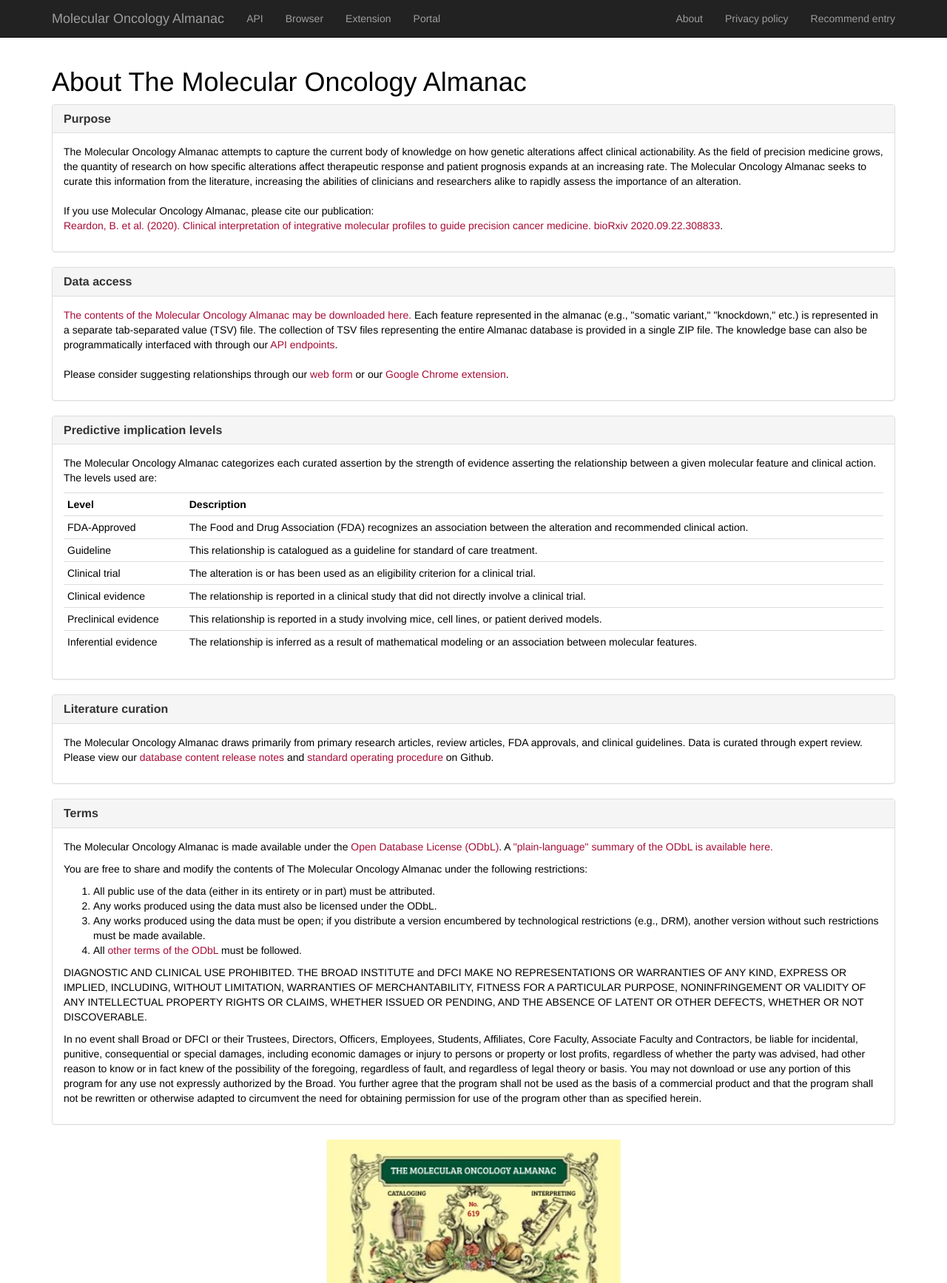
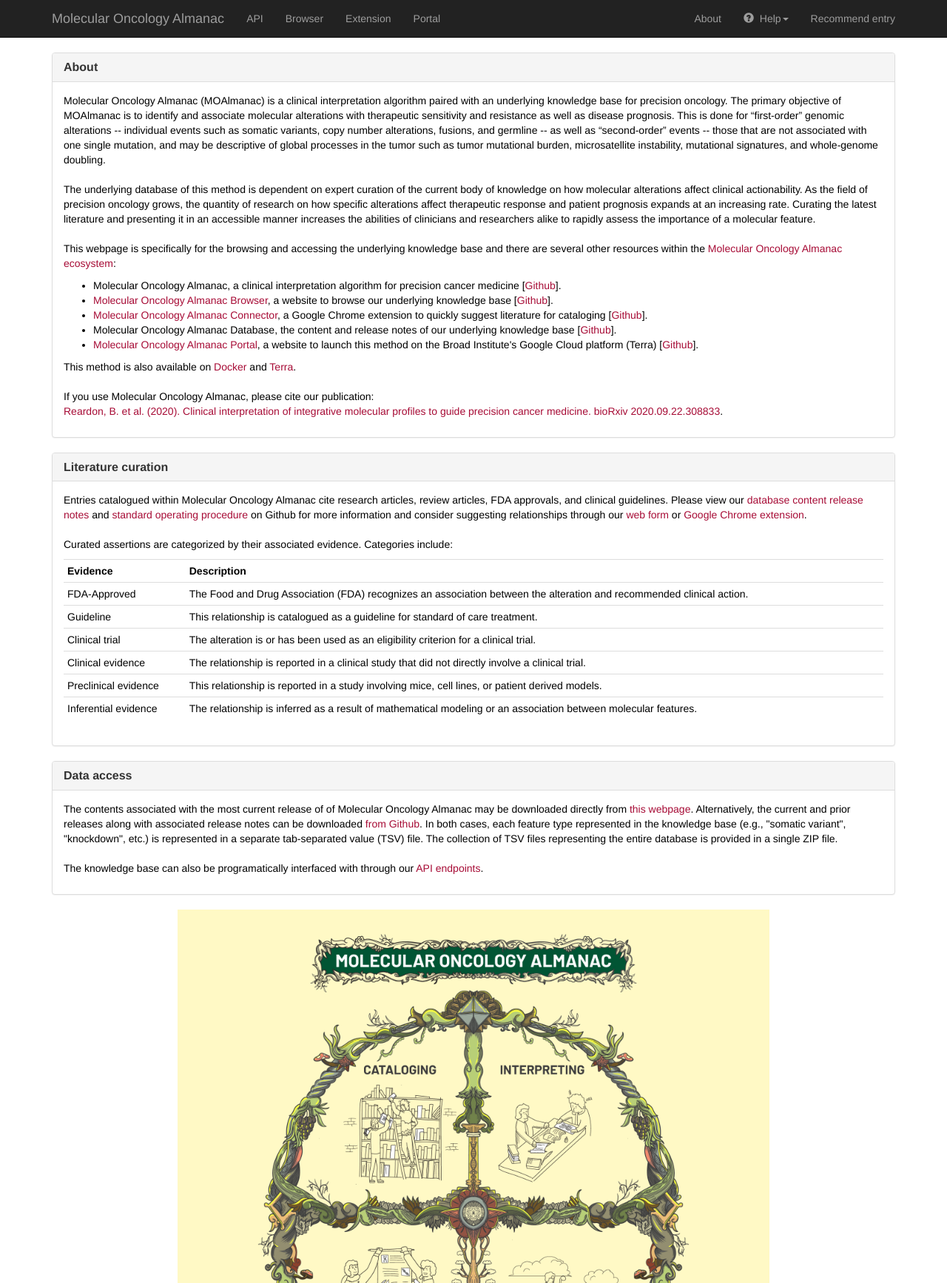
Before and after one commit to vanallenlab/moalmanac-browser, a Flask app: page /about in a window 1280 px wide. Shown: the top 1735 px of the page at 74% size. Run offline with Flask 2, Linux system fonts and the light colour scheme; parts of the project's set-up code (start-up, migrations or seed data) failed here and were passed over; some libraries are stand-ins or nearby versions.

Commit message:
Updated about page, navbar, and footer

```diff
--- a/almanac_browser/modules/portal.py
+++ b/almanac_browser/modules/portal.py
@@ -298,6 +298,11 @@ def privacy_policy():
     return render_template('PrivacyPolicy_Connector_publish.html')
 
 
+@portal.route('/terms')
+def terms():
+    return render_template('portal_terms.html')
+
+
 @portal.route('/export', methods=['GET'])
 def export():
     feature_defs = FeatureDefinition.query.all()
--- a/templates/footer.html
+++ b/templates/footer.html
@@ -1,9 +1,14 @@
 <footer class="footer">
 	<div class="container text-muted">
-		<p>{{ config['APP_NAME'] }} is made available under the <a href="http://opendatacommons.org/licenses/odbl/1.0/">Open Database License</a>.</p>
-		<p>DIAGNOSTIC AND CLINICAL USE PROHIBITED.  THE BROAD INSTITUTE and DFCI MAKE NO REPRESENTATIONS OR WARRANTIES OF ANY KIND, EXPRESS OR IMPLIED, INCLUDING, WITHOUT LIMITATION, WARRANTIES OF MERCHANTABILITY, FITNESS FOR A PARTICULAR PURPOSE, NONINFRINGEMENT OR VALIDITY OF ANY INTELLECTUAL PROPERTY RIGHTS OR CLAIMS, WHETHER ISSUED OR PENDING, AND THE ABSENCE OF LATENT OR OTHER DEFECTS, WHETHER OR NOT DISCOVERABLE.</p>
-		<p>In no event shall Broad or DFCI or their Trustees, Directors, Officers, Employees, Students, Affiliates, Core Faculty, Associate Faculty and Contractors, be liable for incidental, punitive, consequential or special damages, including economic damages or injury to persons or property or lost profits, regardless of whether the party was advised, had other reason to know or in fact knew of the possibility of the foregoing, regardless of fault, and regardless of legal theory or basis. You may not download or use any portion of this program for any use not expressly authorized by the Broad. You further agree that the program shall not be used as the basis of a commercial product and that the program shall not be rewritten or otherwise adapted to circumvent the need for obtaining permission for use of the program other than as specified herein.</p>
-		<ul id="logo-list" class="list-inline">
+		<p align="center">
+			Please review our <a href="{{ url_for('portal.privacy_policy') }}">privacy policy</a> and <a href="{{ url_for('portal.terms') }}">terms</a> before use.
+			<br>
+			<a href="https://app.swaggerhub.com/apis-docs/vanallenlab/almanac-browser/0.2#/" target="_blank">API</a> |
+			<a href="https://github.com/topics/molecular-oncology-almanac" target="_blank">Github</a> |
+			<a href="https://twitter.com/moalmanac" target="_blank">Twitter</a>
+		</p>
+		<br>
+		<ul id="logo-list" class="list-inline" align="center">
 			<li><img src="/static/img/broad.png" class="img-responsive" height=50></li>
 			<li><img src="/static/img/dana-farber.png" class="img-responsive" height=50></li>
 		</ul>
--- a/templates/nav.html
+++ b/templates/nav.html
@@ -22,7 +22,25 @@
 
 			<ul class="nav navbar-nav navbar-right">
 				<li><a href="{{ url_for('portal.about') }}">About</a></li>
-				<li><a href="{{ url_for('portal.privacy_policy') }}">Privacy policy</a></li>
+				<li class="dropdown">
+					<a class="dropdown-toggle" data-toggle="dropdown" href="#">
+						<span class="glyphicon glyphicon-question-sign"></span>&nbsp;&nbsp;Help<span class="caret"></span>
+					</a>
+					<ul class="dropdown-menu">
+						<li><a href="https://github.com/vanallenlab/moalmanac-browser" target="_blank">
+                            <span class="glyphicon glyphicon-folder-open"></span>&nbsp;&nbsp;Documentation</a>
+                        </li>
+						<li><a href="https://github.com/vanallenlab/moalmanac-browser/issues" target="_blank">
+                            <span class="glyphicon glyphicon-exclamation-sign"></span>&nbsp;&nbsp;Issues</a>
+                        </li>
+						<li><a href="{{ url_for('portal.privacy_policy') }}" target="_blank">
+                            <span class="glyphicon glyphicon-lock"></span>&nbsp;&nbsp;Privacy Policy</a>
+                        </li>
+						<li><a href="{{ url_for('portal.terms') }}" target="_blank">
+                            <span class="glyphicon glyphicon-file"></span>&nbsp;&nbsp;Terms</a>
+                        </li>
+					</ul>
+				</li>
 				<li><a href="{{ url_for('portal.add') }}">Recommend entry</a></li>
 			</ul>
 		</div>
--- a/templates/portal_about.html
+++ b/templates/portal_about.html
@@ -3,18 +3,35 @@
 {% block title %}{{ config['APP_NAME'] }}: About{% endblock %}
 
 {% block page_content %}
-<h1>About {{ config['APP_NAME'] }}</h1>
 <div class="panel panel-default">
     <div class="panel-heading">
-        <h3 class="panel-title"><strong>Purpose</strong></h3>
+        <h3 class="panel-title"><strong>About</strong></h3>
     </div>
     <div class="panel-body">
         <p>
-            {{ config['APP_NAME'] }} attempts to capture the current body of knowledge on how genetic alterations affect clinical
-            actionability. As the field of precision medicine grows, the quantity of research on how specific alterations
-            affect therapeutic response and patient prognosis expands at an increasing rate. {{ config['APP_NAME'] }} seeks to curate this
-            information from the literature, increasing the abilities of clinicians and researchers alike to rapidly
-            assess the importance of an alteration.
+            Molecular Oncology Almanac (MOAlmanac) is a clinical interpretation algorithm paired with an underlying
+            knowledge base for precision oncology. The primary objective of MOAlmanac is to identify and associate
+            molecular alterations with therapeutic sensitivity and resistance as well as disease prognosis. This is
+            done for “first-order” genomic alterations -- individual events such as somatic variants, copy number
+            alterations, fusions, and germline -- as well as “second-order” events -- those that are not associated
+            with one single mutation, and may be descriptive of global processes in the tumor such as tumor mutational
+            burden, microsatellite instability, mutational signatures, and whole-genome doubling.
+            <br><br>
+            The underlying database of this method is dependent on expert curation of the current body of knowledge on
+            how molecular alterations affect clinical actionability. As the field of precision oncology grows, the
+            quantity of research on how specific alterations affect therapeutic response and patient prognosis expands
+            at an increasing rate. Curating the latest literature and presenting it in an accessible manner increases
+            the abilities of clinicians and researchers alike to rapidly assess the importance of a molecular feature.
+            <br><br>
+            This webpage is specifically for the browsing and accessing the underlying knowledge base and there are several other resources within the <a href="https://github.com/topics/molecular-oncology-almanac" target="_blank">Molecular Oncology Almanac ecosystem</a>:
+            <ul>
+                <li>Molecular Oncology Almanac, a clinical interpretation algorithm for precision cancer medicine [<a href="https://github.com/vanallenlab/moalmanac" target="_blank">Github</a>].</li>
+                <li><a href="https://moalmanac.org" target="_blank">Molecular Oncology Almanac Browser</a>, a website to browse our underlying knowledge base [<a href="https://github.com/vanallenlab/moalmanac-browser" target="_blank">Github</a>].</li>
+                <li><a href="https://chrome.google.com/webstore/detail/molecular-oncology-almana/jliaipolchffpaccagodphgjpfdpcbcm?hl=en" target="_blank">Molecular Oncology Almanac Connector</a>, a Google Chrome extension to quickly suggest literature for cataloging [<a href="https://github.com/vanallenlab/moalmanac-extension" target="_blank">Github</a>].</li>
+                <li>Molecular Oncology Almanac Database, the content and release notes of our underlying knowledge base [<a href="https://github.com/vanallenlab/moalmanac-db" target="_blank">Github</a>].</li>
+                <li><a href="https://portal.moalmanac.org" target="_blank">Molecular Oncology Almanac Portal</a>, a website to launch this method on the Broad Institute's Google Cloud platform (Terra) [<a href="https://github.com/vanallenlab/moalmanac-portal" target="_blank">Github</a>].</li>
+            </ul>
+            This method is also available on <a href="https://hub.docker.com/repository/docker/vanallenlab/moalmanac" target="_blank">Docker</a> and <a href="https://portal.firecloud.org/#methods/vanallenlab/moalmanac/" target="_blank">Terra</a>.
             <br><br>
             If you use {{ config['APP_NAME_SHORT'] }}, please cite our publication:
             <br>
@@ -25,54 +42,20 @@
 
 <div class="panel panel-default">
     <div class="panel-heading">
-        <h3 class="panel-title"><strong>Data access</strong></h3>
+        <h3 class="panel-title"><strong>Literature curation</strong></h3>
     </div>
     <div class="panel-body">
         <p>
-            <a href="#" data-toggle="modal" data-target="#download-tos-modal">The contents of the {{ config['APP_NAME_SHORT'] }} may be downloaded here.</a>
-            Each feature represented in the almanac (e.g., "somatic variant," "knockdown," etc.) is represented in a separate tab-separated value (TSV) file.
-            The collection of TSV files representing the entire Almanac database is provided in a single ZIP file. The knowledge base can also be programmatically interfaced
-            with through our <a href="https://app.swaggerhub.com/apis-docs/vanallenlab/almanac-browser/0.2#/" target="_blank">API endpoints</a>.
+            Entries catalogued within {{ config['APP_NAME_SHORT'] }} cite research articles, review articles, FDA approvals,
+            and clinical guidelines. Please view our <a href="https://github.com/vanallenlab/moalmanac-db/releases" target="_blank">database content release notes</a>
+            and <a href="https://github.com/vanallenlab/moalmanac-db/blob/main/docs/sop.md" target="_blank">standard operating procedure</a>
+            on Github for more information and consider suggesting relationships through our <a href="{{ url_for('portal.add') }}">web form</a> or
+            <a href="https://chrome.google.com/webstore/detail/molecular-oncology-almana/jliaipolchffpaccagodphgjpfdpcbcm" target="_blank">Google Chrome extension</a>.
             <br><br>
-            Please consider suggesting relationships through our <a href="{{ url_for('portal.add') }}">web form</a> or our
-            <a href="https://chrome.google.com/webstore/detail/molecular-oncology-almana/jliaipolchffpaccagodphgjpfdpcbcm" target="_blank">Google Chrome extension</a>.
-        </p>
-    </div>
-</div>
-
-<div id="download-tos-modal" class="modal fade" tabindex="-1" role="dialog"
-     aria-labelledby="download-tos-modal" aria-hidden="true">
-    <div class="modal-dialog modal-lg" role="document">
-        <div class="modal-content">
-            <div class="modal-header">
-                <button type="button" class="close" data-dismiss="modal" aria-label="Close"><span
-                        aria-hidden="true">&times;</span></button>
-                <h4 class="modal-title" id="search-help-label">Almanac Export Terms of Service</h4>
-            </div>
-            <div class="modal-body">
-                <p>
-                    {% include "terms_of_service.html" %}
-                </p>
-            </div>
-            <div class="modal-footer">
-                <button type="button" class="btn btn-default" data-dismiss="modal">Close</button>
-                <a href="export" type="button" class="btn btn-primary">Agree</a>
-            </div>
-        </div>
-    </div>
-</div>
-
-<div class="panel panel-default">
-    <div class="panel-heading">
-        <h3 class="panel-title"><strong>Predictive implication levels</strong></h3>
-    </div>
-    <div class="panel-body">
-        <p>
-            {{ config['APP_NAME'] }} categorizes each curated assertion by the strength of evidence asserting the
-            relationship between a given molecular feature and clinical action. The levels used are:
+            Curated assertions are categorized by their associated evidence. Categories include:
         </p>
         <table class="table table-condensed">
-            <tr><th>Level</th><th>Description</th></tr>
+            <tr><th>Evidence</th><th>Description</th></tr>
             <tr>
                 <td>FDA-Approved</td>
                 <td>The Food and Drug Association (FDA) recognizes an association between the alteration and recommended clinical action.</td>
@@ -101,30 +84,50 @@
     </div>
 </div>
 
+<div id="download-tos-modal" class="modal fade" tabindex="-1" role="dialog"
+     aria-labelledby="download-tos-modal" aria-hidden="true">
+    <div class="modal-dialog modal-lg" role="document">
+        <div class="modal-content">
+            <div class="modal-header">
+                <button type="button" class="close" data-dismiss="modal" aria-label="Close"><span
+                        aria-hidden="true">&times;</span></button>
+                <h4 class="modal-title" id="search-help-label">{{ config['APP_NAME_SHORT'] }} Export Terms of Service</h4>
+            </div>
+            <div class="modal-body">
+                <p>
+                    {% include "terms_of_service.html" %}
+                </p>
+            </div>
+            <div class="modal-footer">
+                <button type="button" class="btn btn-default" data-dismiss="modal">Close</button>
+                <a href="export" type="button" class="btn btn-primary">Agree</a>
+            </div>
+        </div>
+    </div>
+</div>
+
 <div class="panel panel-default">
     <div class="panel-heading">
-        <h3 class="panel-title"><strong>Literature curation</strong></h3>
+        <h3 class="panel-title"><strong>Data access</strong></h3>
     </div>
     <div class="panel-body">
         <p>
-            {{ config['APP_NAME'] }} draws primarily from primary research articles, review articles, FDA approvals, and
-            clinical guidelines. Data is curated through expert review. Please view our <a href="https://github.com/vanallenlab/moalmanac-db/releases" target="_blank">database content release notes</a> and <a href="https://github.com/vanallenlab/moalmanac-db/blob/main/docs/sop.md" target="_blank">standard operating procedure</a> on Github.
+            The contents associated with the most current release of of {{ config['APP_NAME_SHORT'] }} may be downloaded
+            directly from <a href="#" data-toggle="modal" data-target="#download-tos-modal">this webpage</a>.
+            Alternatively, the current and prior releases along with associated release notes can be downloaded
+            <a href="https://github.com/vanallenlab/moalmanac-db/releases">from Github</a>. In both cases, each feature
+            type represented in the knowledge base (e.g., "somatic variant", "knockdown", etc.) is represented in a
+            separate tab-separated value (TSV) file. The collection of TSV files representing the entire database is
+            provided in a single ZIP file.
+            <br><br>
+            The knowledge base can also be programatically interfaced with through our
+            <a href="https://app.swaggerhub.com/apis-docs/vanallenlab/almanac-browser/0.2#/">API endpoints</a>.
         </p>
     </div>
 </div>
 
-<div class="panel panel-default">
-	<div class="panel-heading">
-		<h3 class="panel-title"><strong>Terms</strong></h3>
-	</div>
-	<div class="panel-body">
-        {% include "terms_of_service.html" %}
-	</div>
-</div>
-
 <figure style="display:block, margin:0 auto; text-align:center">
-    <img src="/static/img/almanac.png" height="600px">
-    <figcaption>Illustration by <a href="https://www.linkedin.com/in/ekofman/">Eric Kofman</a></figcaption>
+    <img src="/static/img/moalmanac.jpg" height="800px">
 </figure>
 
 {%- endblock %}
--- a/templates/terms_of_service.html
+++ b/templates/terms_of_service.html
@@ -1,4 +1,6 @@
-<p>{{ config['APP_NAME'] }} is made available under the <a href="http://opendatacommons.org/licenses/odbl/1.0/">Open Database License (ODbL)</a>. A <a href="https://opendatacommons.org/licenses/odbl/summary/">"plain-language" summary of the ODbL is available here.</a></p>
+<p>{{ config['APP_NAME'] }} is made available under the <a href="http://opendatacommons.org/licenses/odbl/1.0/">Open Database License (ODbL)</a>. A <a href="https://opendatacommons.org/licenses/odbl/summary/">"plain-language" summary of the ODbL is available here</a>.
+Any rights in individual contents of the database are licensed under the <a href="https://github.com/vanallenlab/moalmanac-db/blob/main/LICENSE" target="_blank">GNU General Public License, Version 2</a>.
+</p>
 <p>You are free to share and modify the contents of {{ config['APP_NAME'] }} under the following restrictions:</p>
 <ol>
     <li>All public use of the data (either in its entirety or in part) must be attributed.</li>
```
Also changed, not shown: templates/portal_terms.html (added, +14 -0 lines), static/img/almanac.png (deleted), static/img/moalmanac.jpg (added).
